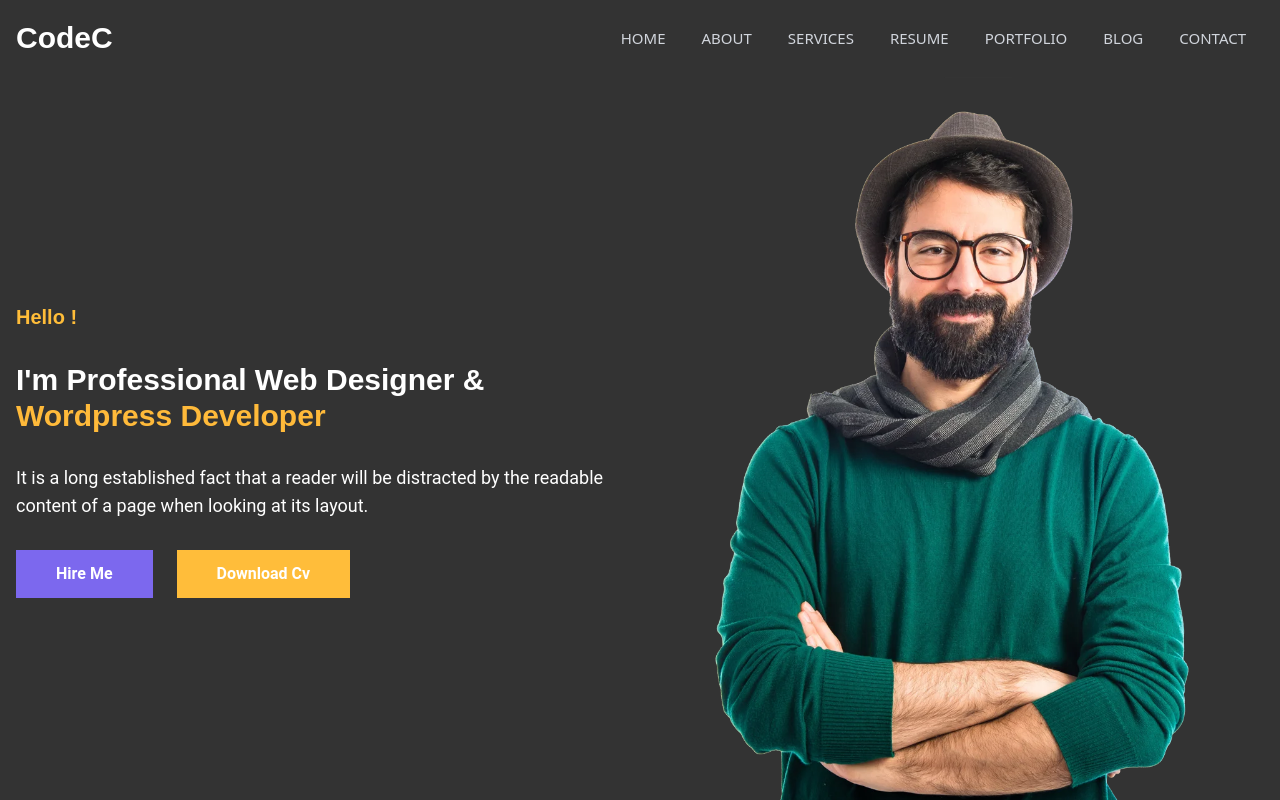
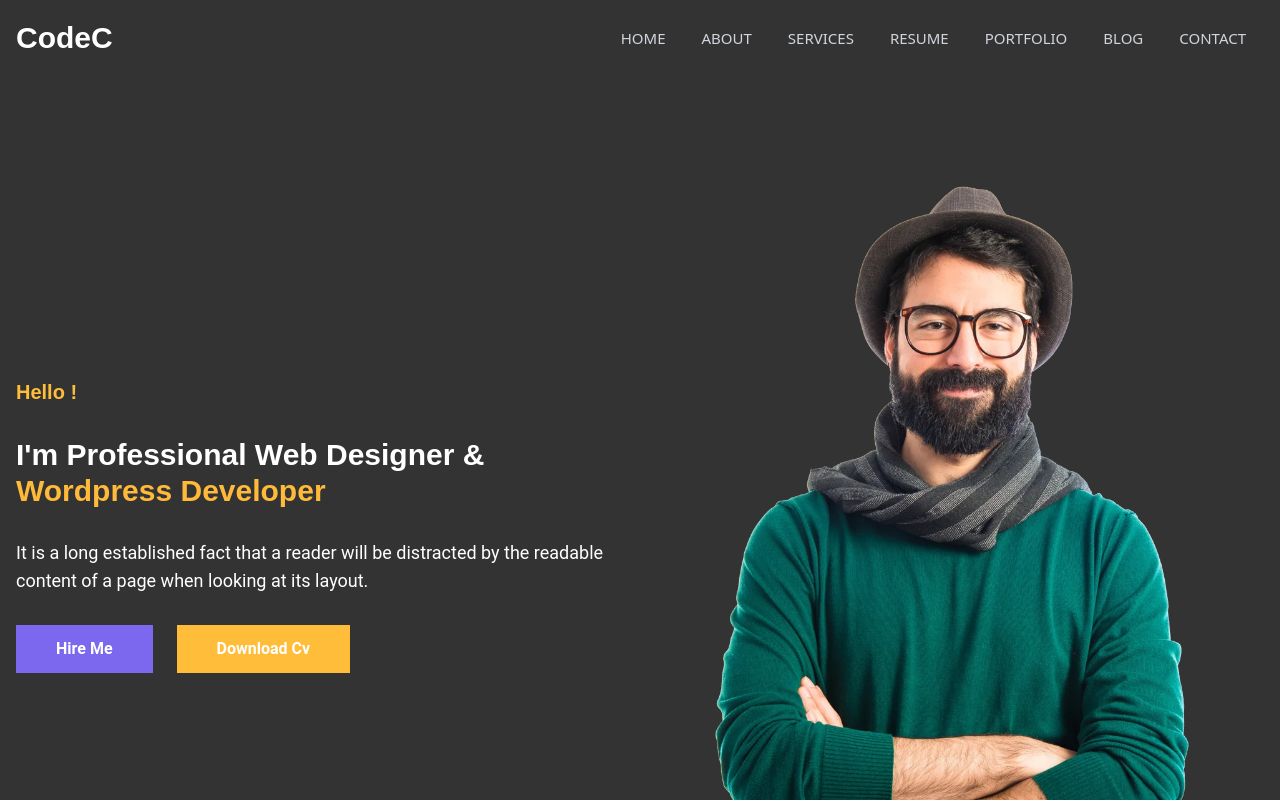
Before and after one commit to Saiful10400/Desh-it-job-task, a React (Vite) app: page / in a window 1280 px wide. Shown: the top 800 px of the page. Built offline with nearby package versions, Linux system fonts and the light colour scheme.

Commit message:
nav bar sticky animation position completed.

```diff
--- a/src/components/Nav.tsx
+++ b/src/components/Nav.tsx
@@ -1,29 +1,33 @@
-import { useState } from "react";
-import MobileNavButton from "./sub-components/MobileNavButton";
-import MobileNavList from "./sub-components/MobileNavList";
+import { useEffect, useState } from "react";
+import NavUi from "./sub-components/NavUi";
 
 
 const Nav = () => {
-    const [clicked, setClicked] = useState(false)
-    const navRoutes = ["HOME", "ABOUT", "SERVICES", "RESUME", "PORTFOLIO", "BLOG", "CONTACT"]
 
+    // how muc i have scrolled.
+    const [scrollY, setScrollY] = useState(0);
+    useEffect(() => {
+        const handleScroll = () => {
+
+            setScrollY(window.scrollY);
+        };
+
+        window.addEventListener("scroll", handleScroll);
+        handleScroll()
+        return () => window.removeEventListener("scroll", handleScroll);
+    }, []);
+
+    console.log(scrollY)
     return (
-        <div>
-            <div className="flex justify-between items-center py-[15px]">
-                {/* logo */}
-                <a href="#" className="text-[30px] poppins-black font-bold">CodeC</a>
-
-                {/* nav route. */}
-                <ul className=" gap lg:flex hidden">
-                    {navRoutes.map((route) => (<li>
-                        <a className="px-[18px] py-[10px] text-[15px] hover:text-white text-gray-300" href={"#" + route}>{route}</a>
-                    </li>))}
-                </ul>
-                <MobileNavButton clicked={clicked} tauglerFn={setClicked} />
+        <div className="">
+            <NavUi />
+            <div className={`${scrollY >= 150 ? "opacity-100 translate-y-0 fixed top-0 z-50 transition-all duration-1000" : "-translate-y-10 opacity-0"} w-full bg-[#333333] drop-shadow-md drop-shadow-gray-500`}>
+                <NavUi />
             </div>
-            <MobileNavList clicked={clicked} />
         </div>
     );
 };
 
 export default Nav;
+
+//
--- a/src/components/sub-components/CoverButton.tsx
+++ b/src/components/sub-components/CoverButton.tsx
@@ -10,7 +10,7 @@ const CoverButton = ({text,bg}:{text:string,bg:string}) => {
 
     // handle mouse move.
     const handleMouseMove = (e: MouseEvent<HTMLButtonElement>) => {
-        console.log(e.currentTarget.getBoundingClientRect(), "event:clientx-", e.clientX)
+        // console.log(e.currentTarget.getBoundingClientRect(), "event:clientx-", e.clientX)
         const left = e.clientX - e.currentTarget.getBoundingClientRect().left
         const top = e.clientY - e.currentTarget.getBoundingClientRect().top
         setX(left)
--- a/src/components/sub-components/MobileNavList.tsx
+++ b/src/components/sub-components/MobileNavList.tsx
@@ -5,7 +5,7 @@ const MobileNavList = ({ clicked }: { clicked: boolean }) => {
     const navRoutes = ["HOME", "ABOUT", "SERVICES", "RESUME", "PORTFOLIO", "BLOG", "CONTACT"]
     return (
         <ul className={`lg:hidden ${clicked ? "max-h-96" : "max-h-0"} duration-700 overflow-hidden`}>
-            {navRoutes.map(route => (<li className={` mt-[2px]`}><a className="bg-[#0c1922] text-[14px]  p-[10px] inline-block w-full" href={"#" + route}>{route}</a></li>))}
+            {navRoutes.map(route => (<li key={route} className={` mt-[2px]`}><a className="bg-[#0c1922] text-[14px]  p-[10px] inline-block w-full" href={"#" + route}>{route}</a></li>))}
         </ul>
     );
 };
--- /dev/null
+++ b/src/components/sub-components/NavUi.tsx
@@ -0,0 +1,30 @@
+import { useState } from 'react';
+import MobileNavButton from './MobileNavButton';
+import MobileNavList from './MobileNavList';
+
+const NavUi = () => {
+    const [clicked, setClicked] = useState(false)
+    const navRoutes = ["HOME", "ABOUT", "SERVICES", "RESUME", "PORTFOLIO", "BLOG", "CONTACT"]
+
+
+    return (
+        <div className='max-w-[1350px] mx-auto px-4 bg-[#333333]'>
+
+            <div className="flex justify-between items-center py-[15px]">
+                {/* logo */}
+                <a href="#" className="text-[30px] poppins-black font-bold">CodeC</a>
+
+                {/* nav route. */}
+                <ul className=" gap lg:flex hidden">
+                    {navRoutes.map((route) => (<li key={route}>
+                        <a className="px-[18px] py-[10px] text-[15px] hover:text-white text-gray-300" href={"#" + route}>{route}</a>
+                    </li>))}
+                </ul>
+                <MobileNavButton clicked={clicked} tauglerFn={setClicked} />
+            </div>
+            <MobileNavList clicked={clicked} />
+        </div>
+    );
+};
+
+export default NavUi;
--- a/src/page/Home.tsx
+++ b/src/page/Home.tsx
@@ -1,15 +1,15 @@
 import AboutMe from "../components/AboutMe";
 import Cover from "../components/Cover";
 import Nav from "../components/Nav";
-import Portfolio from "../components/Portfolio";
 import Portfoliov2 from "../components/Portfoliov2";
 
 
 const Home = () => {
     return (
         <div className="">
+            <Nav />
             <div className="max-w-[1350px] mx-auto px-4">
-                <Nav />
+
                 <Cover />
             </div>
             <div className=" bg-[#312f2f]">
@@ -17,7 +17,7 @@ const Home = () => {
             </div>
             <div className="max-w-[1350px] mx-auto px-4">
                 {/* <Portfolio /> */}
-                <Portfoliov2/>
+                <Portfoliov2 />
             </div>
         </div>
     );
```
